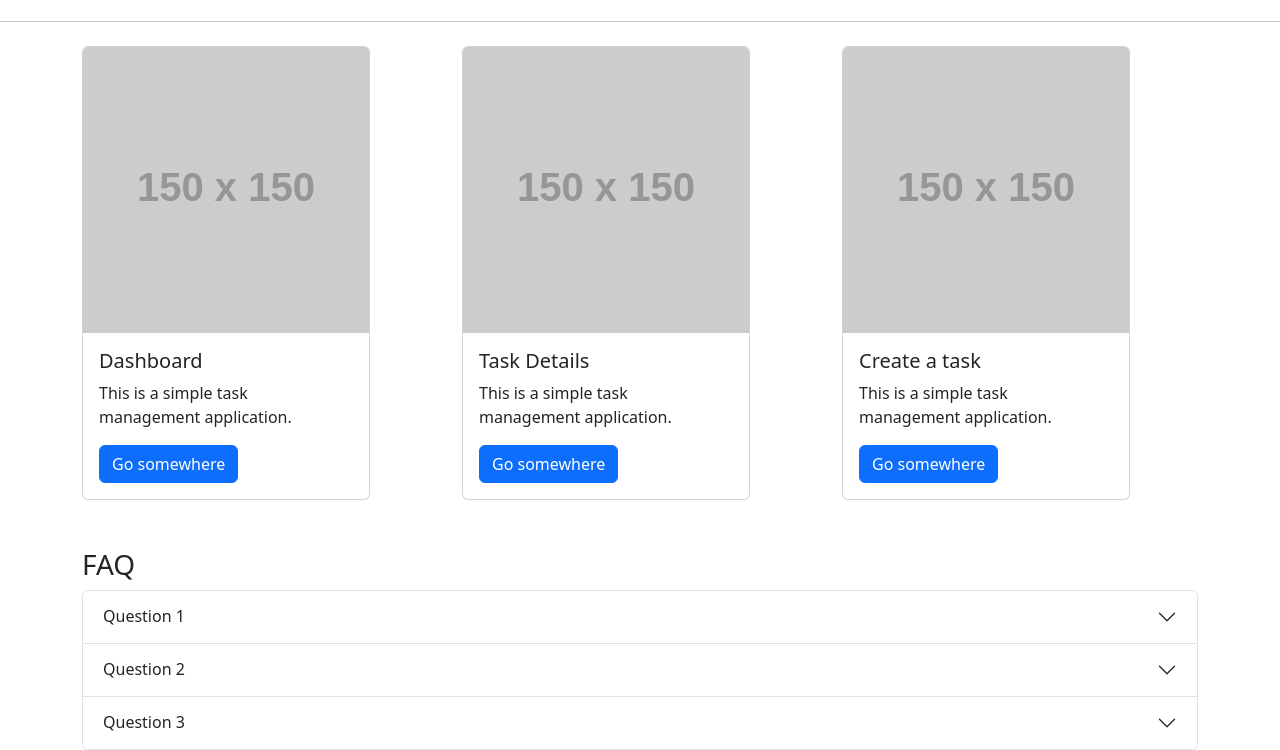
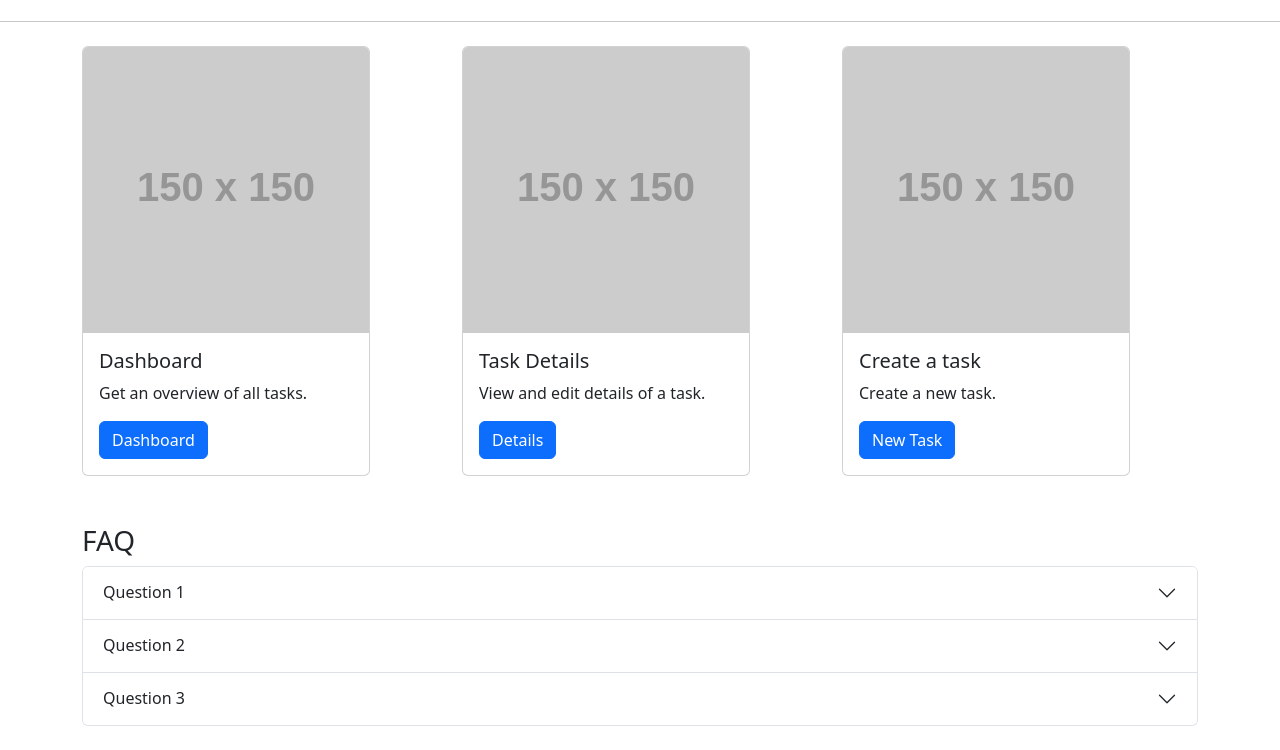
Before and after one commit to Schnretzl/task-management-application-project, a plain HTML site: page index.html in a window 1280 px wide. Shown: the part 164-914 px from the top of the page. After the commit the page ends 890 px from the top, so only its background shows below. Drawn offline with nearby package versions, Linux system fonts and the light colour scheme; placeholder pictures from the web are drawn by us.

Commit message:
Change out some placeholder text

```diff
--- a/index.html
+++ b/index.html
@@ -46,8 +46,8 @@
                     <img src="https://via.placeholder.com/150" class="card-img-top" alt="...">
                     <div class="card-body">
                         <h5 class="card-title">Dashboard</h5>
-                        <p class="card-text">This is a simple task management application.</p>
-                        <a href="dashboard.html" class="btn btn-primary">Go somewhere</a>
+                        <p class="card-text">Get an overview of all tasks.</p>
+                        <a href="dashboard.html" class="btn btn-primary">Dashboard</a>
                     </div>
                 </div>
             </div>
@@ -56,8 +56,8 @@
                     <img src="https://via.placeholder.com/150" class="card-img-top" alt="...">
                     <div class="card-body">
                         <h5 class="card-title">Task Details</h5>
-                        <p class="card-text">This is a simple task management application.</p>
-                        <a href="details.html" class="btn btn-primary">Go somewhere</a>
+                        <p class="card-text">View and edit details of a task.</p>
+                        <a href="details.html" class="btn btn-primary">Details</a>
                     </div>
                 </div>
             </div>
@@ -66,8 +66,8 @@
                     <img src="https://via.placeholder.com/150" class="card-img-top" alt="...">
                     <div class="card-body">
                         <h5 class="card-title">Create a task</h5>
-                        <p class="card-text">This is a simple task management application.</p>
-                        <a href="create.html" class="btn btn-primary">Go somewhere</a>
+                        <p class="card-text">Create a new task.</p>
+                        <a href="create.html" class="btn btn-primary">New Task</a>
                     </div>
                 </div>
             </div>
```
